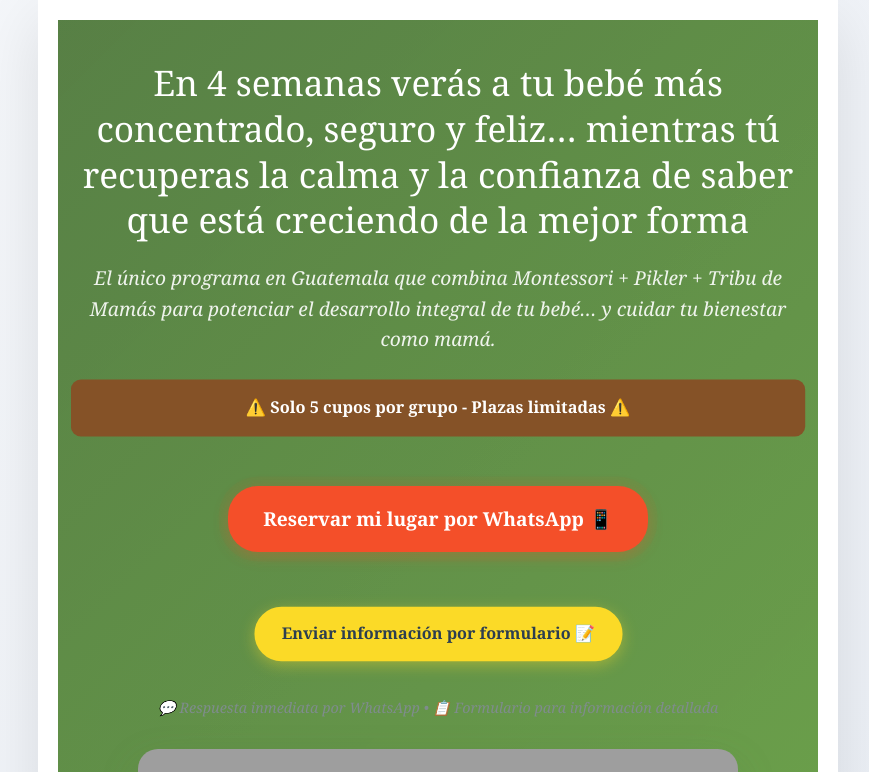
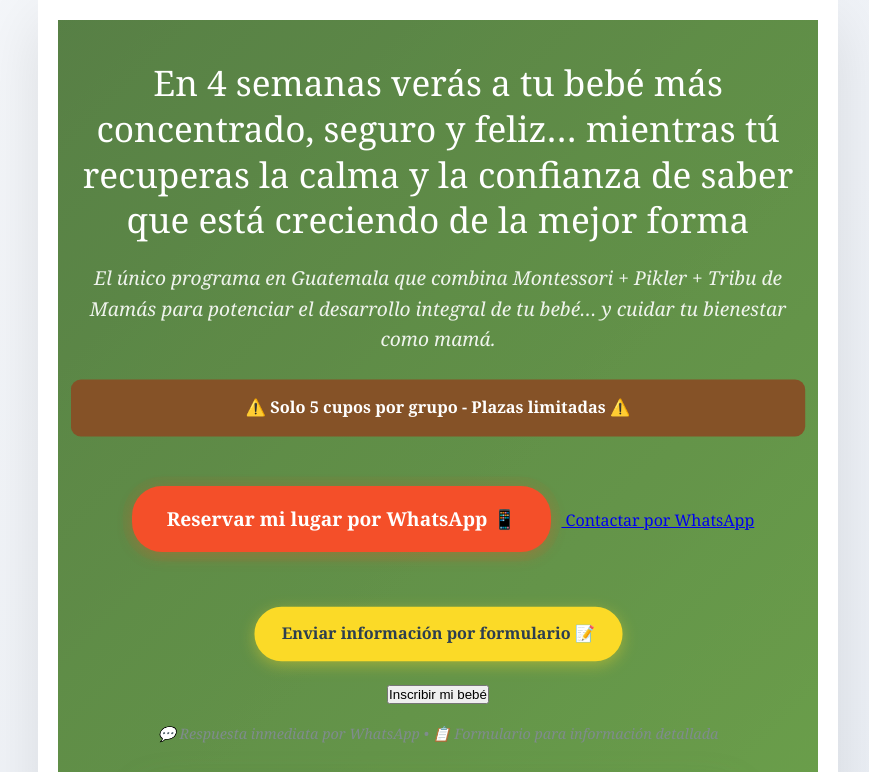
Before and after one commit to BebeMontessoriGt/landingbebemt, a plain HTML site: page index.html in a window 1280 px wide. Shown: the top 772 px of the page, without its empty margins (202-1071 px from the left). Drawn offline with Linux system fonts and the light colour scheme; grey boxes are pictures that could not be loaded.

Commit message:
Update index.html

```diff
--- a/index.html
+++ b/index.html
@@ -1,8 +1,45 @@
 <!DOCTYPE html>
 <html lang="es">
-<head>
+<head> <!-- Meta Pixel Code -->
+<script>
+!function(f,b,e,v,n,t,s)
+{if(f.fbq)return;n=f.fbq=function(){n.callMethod?
+n.callMethod.apply(n,arguments):n.queue.push(arguments)};
+if(!f._fbq)f._fbq=n;n.push=n;n.loaded=!0;n.version='2.0';
+n.queue=[];t=b.createElement(e);t.async=!0;
+t.src=v;s=b.getElementsByTagName(e)[0];
+s.parentNode.insertBefore(t,s)}(window, document,'script',
+'https://connect.facebook.net/en_US/fbevents.js');
+fbq('init', '639817445387681');
+fbq('track', 'PageView');
+</script>
+<noscript><img height="1" width="1" style="display:none"
+src="https://www.facebook.com/tr?id=639817445387681&ev=PageView&noscript=1"
+/></noscript>
+<!-- End Meta Pixel Code -->
     <meta charset="UTF-8">
     <meta name="viewport" content="width=device-width, initial-scale=1.0">
+    <script>
+// Evento cuando alguien completa el formulario
+function trackLead() {
+  fbq('track', 'Lead', {
+    content_name: 'Inscripción Bebé Montessori',
+    content_category: 'Educación',
+    value: 575,
+    currency: 'GTQ'
+  });
+}
+
+// Evento cuando alguien hace clic en WhatsApp
+function trackInitiateCheckout() {
+  fbq('track', 'InitiateCheckout', {
+    content_name: 'Contacto WhatsApp',
+    content_category: 'Consulta',
+    value: 575,
+    currency: 'GTQ'
+  });
+}
+</script>
     <title>Bebé Montessori - Desarrollo Integral para tu Bebé</title>
     <style>
         * {
@@ -587,12 +624,17 @@
                     <div class="cta-primary-container">
                         <a href="https://wa.link/exkklo" target="_blank" class="cta-button primary">
                             Reservar mi lugar por WhatsApp 📱
-                        </a>
+                        <a href="https://wa.me/52XXXXXXXX" onclick="trackInitiateCheckout()" target="_blank">
+  Contactar por WhatsApp
+</a>
                     </div>
                     <div class="cta-secondary-container">
                         <a href="https://forms.gle/Zw81ChXHZqq72EbY8" target="_blank" class="cta-button secondary">
                             Enviar información por formulario 📝
-                        </a>
+                        </a><form onsubmit="trackLead()">
+  <!-- Tu formulario actual -->
+  <button type="submit">Inscribir mi bebé</button>
+</form>
                     </div>
                     <p class="cta-note">💬 Respuesta inmediata por WhatsApp • 📋 Formulario para información detallada</p>
                 </div>
```
